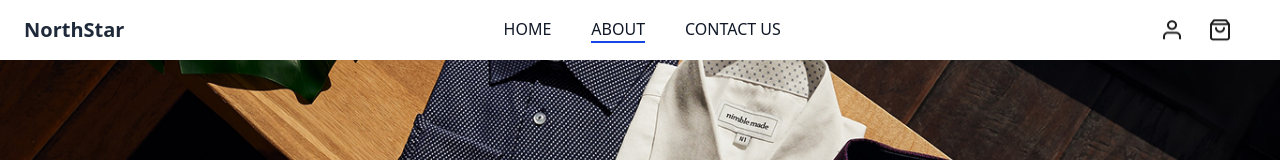
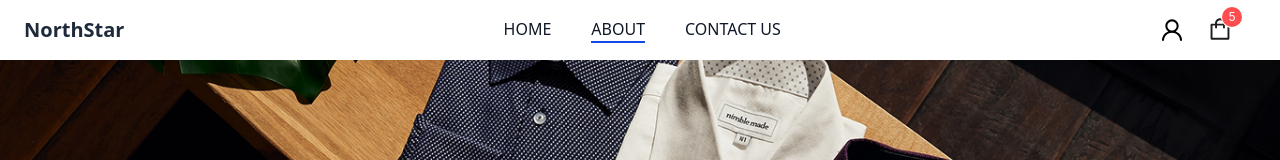
Before and after one commit to saad-rao/E-commerce-, a React (Vite) app in the folder e-commerce-web/: page /about in a window 1280 px wide. Shown: the top 160 px of the page. Built offline with nearby package versions, Linux system fonts and the light colour scheme.

Commit message:
Integrate Ant Design components for user and cart icons.

```diff
--- a/e-commerce-web/package.json
+++ b/e-commerce-web/package.json
@@ -10,7 +10,9 @@
     "preview": "vite preview"
   },
   "dependencies": {
+    "@ant-design/icons": "^5.6.1",
     "@tailwindcss/vite": "^4.1.4",
+    "antd": "^5.25.2",
     "lucide-react": "^0.501.0",
     "react": "^19.0.0",
     "react-dom": "^19.0.0",
--- a/e-commerce-web/src/components/Navbar.jsx
+++ b/e-commerce-web/src/components/Navbar.jsx
@@ -1,10 +1,21 @@
 import React, { useState } from 'react';
 import {Link, NavLink } from 'react-router-dom';
-import UserImage from '../assets/user 1.png';
-import CartImage from '../assets/shopping-bag 1.png';
+import { Badge, Button, Drawer } from 'antd';
+import { ShoppingOutlined, UserOutlined } from '@ant-design/icons';
 
 const Navbar = () => {
   const [isMenuOpen, setIsMenuOpen] = useState(false);
+
+  const [open, setOpen] = useState(false);
+
+  const showDrawer = () => {
+    setOpen(true);
+  };
+
+  const onClose = () => {
+    setOpen(false);
+  };
+
 
   return (
     <nav className="px-6 py-4 bg-white shadow-sm">
@@ -60,10 +71,25 @@ const Navbar = () => {
         {/* Icons */}
         <div className="flex items-center space-x-6">
           <div className="flex items-center space-x-6">
-            <img src={UserImage} alt="user" className="w-6 h-6" />
+            <UserOutlined className='text-2xl cursor-pointer' />
+            {/* <img src={UserImage} alt="user" className="w-6 h-6 cursor-pointer" /> */}
             <div className="relative">
-              <img src={CartImage} alt="cart" className="w-6 h-6" />
 
+              <Badge count={5} className="absolute top-0 right-0">
+                 <ShoppingOutlined className='text-2xl cursor-pointer' onClick={showDrawer} />
+              </Badge>
+
+
+      <Drawer
+        title="Products"
+        closable={{ 'aria-label': 'Close Button' }}
+        onClose={onClose}
+        open={open}
+      >
+        <p>Some contents...</p>
+        <p>Some contents...</p>
+        <p>Some contents...</p>
+      </Drawer>
 
             </div>
           </div>
```
Also changed, not shown: 1 other file (tests, documents, lock files or other folders).
